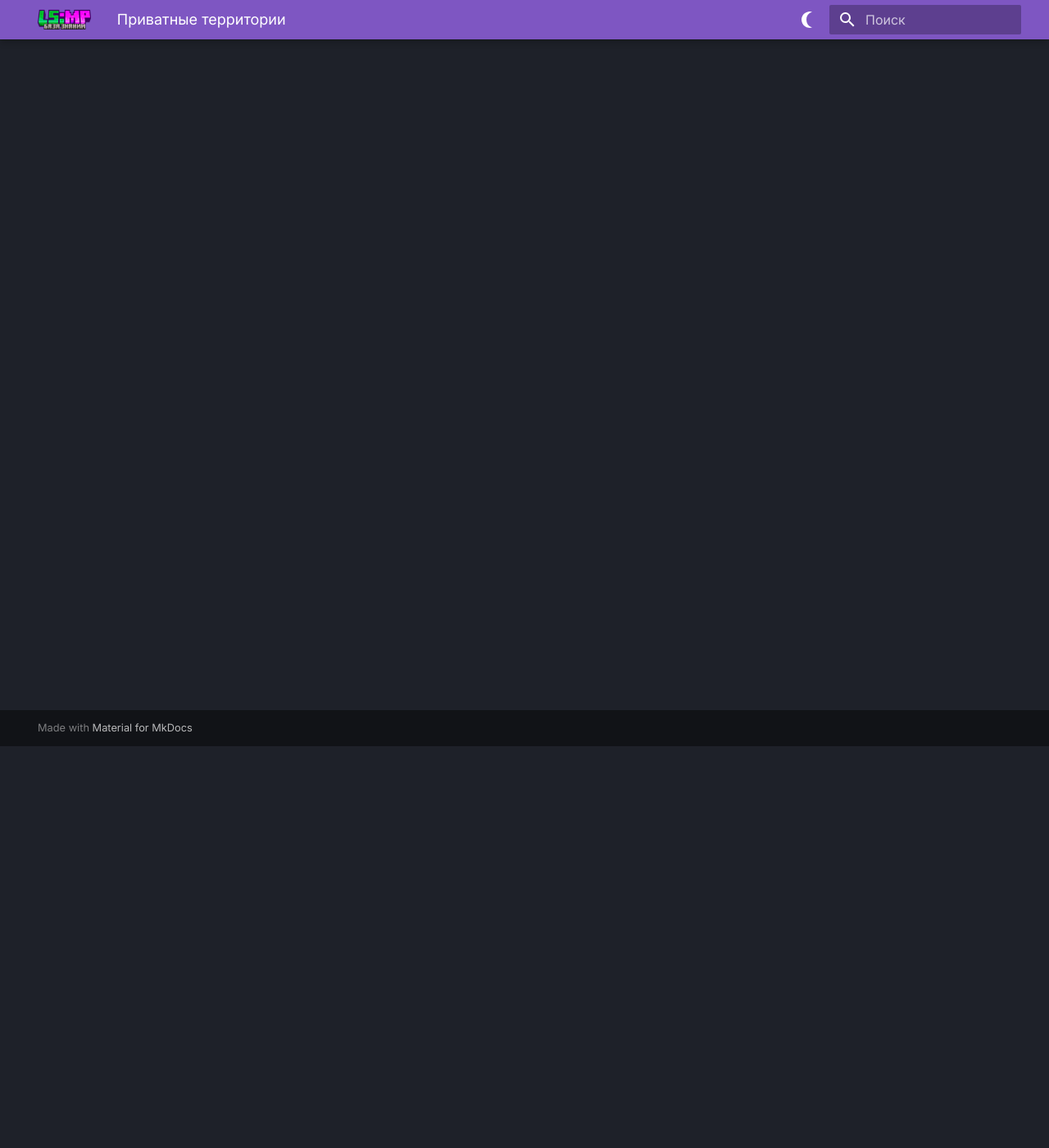
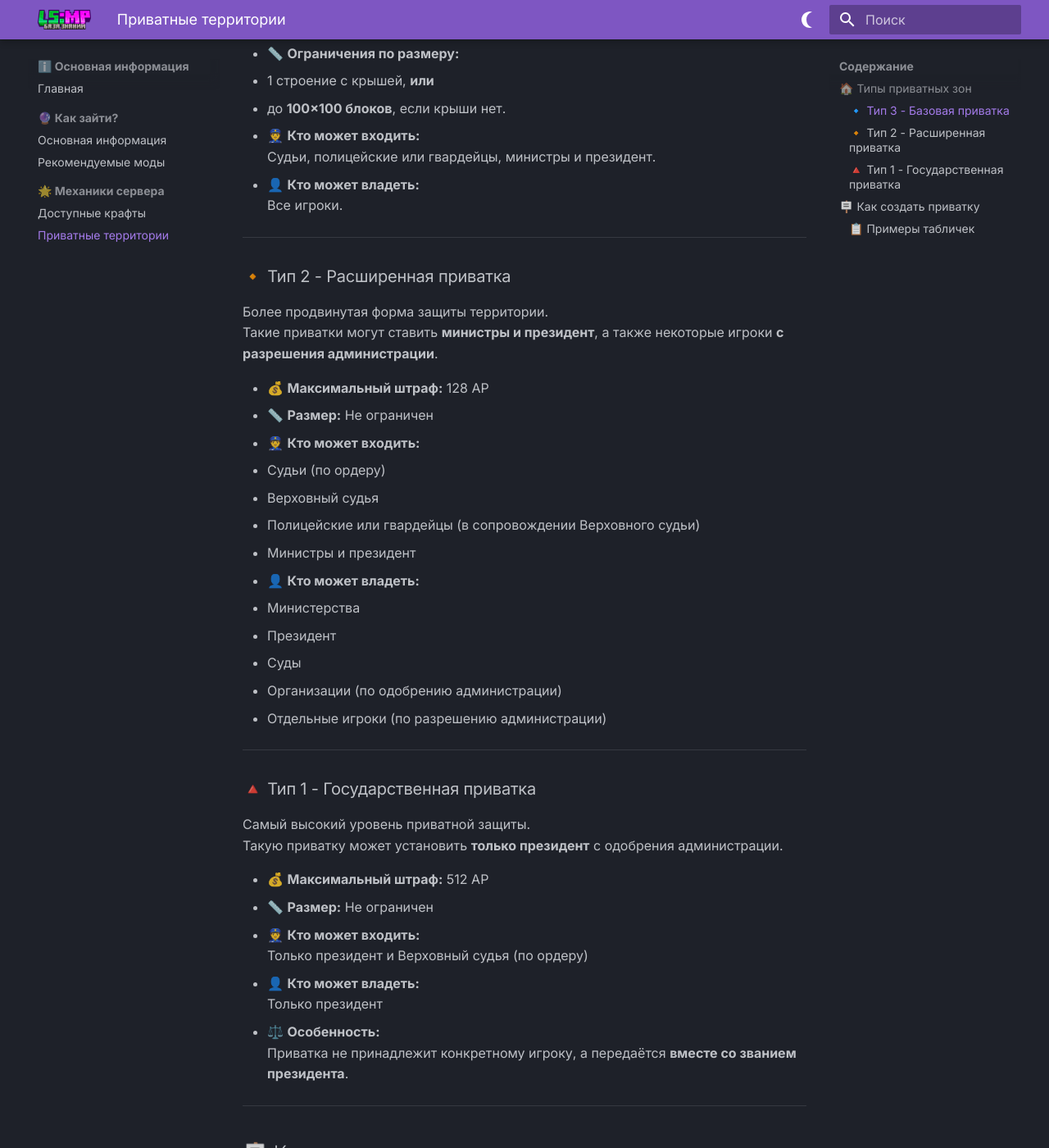
Before and after one commit to litkoit1003/LSMP-Wiki, an MkDocs documentation site: the page built from docs/private-areas.md, in a window 1280 px wide and 1400 px high, scrolled down 490 px. Shown: the whole window at 82% size. Built offline with MkDocs 1.6.1 and Material for MkDocs 9.7.7, drawn with Linux system fonts in a browser that asks for light colours; some of the changed text lies outside the part shown.

Commit message:
Private Area Update

````diff
--- a/docs/private-areas.md
+++ b/docs/private-areas.md
@@ -1 +1,100 @@
 # 🔒 | Приватные зоны
+
+Каждый игрок имеет право ограничить посещение определённых территорий, находящихся под его контролем.
+
+---
+
+## 🏠 Типы приватных зон
+
+### 🔹 Тип 3 - Базовая приватка
+Самый простой тип приватной зоны.
+Такую приватку может установить **любой игрок** на своей территории.
+
+- 💰 **Максимальный штраф:** 32 АР
+- 📏 **Ограничения по размеру:**
+  - 1 строение с крышей, **или**
+  - до **100×100 блоков**, если крыши нет.
+- 👮 **Кто может входить:**
+  Судьи, полицейские или гвардейцы, министры и президент.
+- 👤 **Кто может владеть:**
+  Все игроки.
+
+---
+
+### 🔸 Тип 2 - Расширенная приватка
+Более продвинутая форма защиты территории.
+Такие приватки могут ставить **министры и президент**, а также некоторые игроки **с разрешения администрации**.
+
+- 💰 **Максимальный штраф:** 128 АР
+- 📏 **Размер:** Не ограничен
+- 👮 **Кто может входить:**
+  - Судьи (по ордеру)
+  - Верховный судья
+  - Полицейские или гвардейцы (в сопровождении Верховного судьи)
+  - Министры и президент
+- 👤 **Кто может владеть:**
+  - Министерства
+  - Президент
+  - Суды
+  - Организации (по одобрению администрации)
+  - Отдельные игроки (по разрешению администрации)
+
+---
+
+### 🔺 Тип 1 - Государственная приватка
+Самый высокий уровень приватной защиты.
+Такую приватку может установить **только президент** с одобрения администрации.
+
+- 💰 **Максимальный штраф:** 512 АР
+- 📏 **Размер:** Не ограничен
+- 👮 **Кто может входить:**
+  Только президент и Верховный судья (по ордеру)
+- 👤 **Кто может владеть:**
+  Только президент
+- ⚖️ **Особенность:**
+  Приватка не принадлежит конкретному игроку, а передаётся **вместе со званием президента**.
+
+---
+
+## 🪧 Как создать приватку
+
+Для создания приватной зоны установите табличку у входа на территорию со следующим текстом:
+
+1. Строка 1 - Указание, что это приватная зона (например: `Приватка!`, `Вход запрещён!` и т.п.)
+2. Строка 2 - Ваш ник, название организации или владельца
+3. Строка 3 - Тип приватки (`Тип 1`, `Тип 2`, `Тип 3`)
+4. Строка 4 - Размер штрафа (например: `Штраф 50 АР`)
+
+---
+
+### 📋 Примеры табличек
+
+**Пример 1**
+```
+Приватка
+litkoit1003
+Тип 3
+Штраф 15 АР
+```
+
+**Пример 2**
+```
+Вход запрещён
+Бар "Звёздный"
+Тип 2
+Штраф 100 АР
+```
+
+**Пример 3**
+```
+Государственная зона!
+Только президенту
+Тип 1
+Штраф 500 АР
+```
+
+---
+
+⚠️ Табличка должна находиться **у двери** в приватное помещение или **по границам зоны**, обозначенной видимыми блоками.
+
+🧾 В отдельных случаях **администрация может разрешить отступления** от данных правил - например, для проведения РП-активностей.
````
Also changed, not shown: docs/policy/eula.md (+1 -1 lines), docs/policy/privacy-policy.md (+4 -4 lines), docs/problems/index.md (+21 -21 lines).
